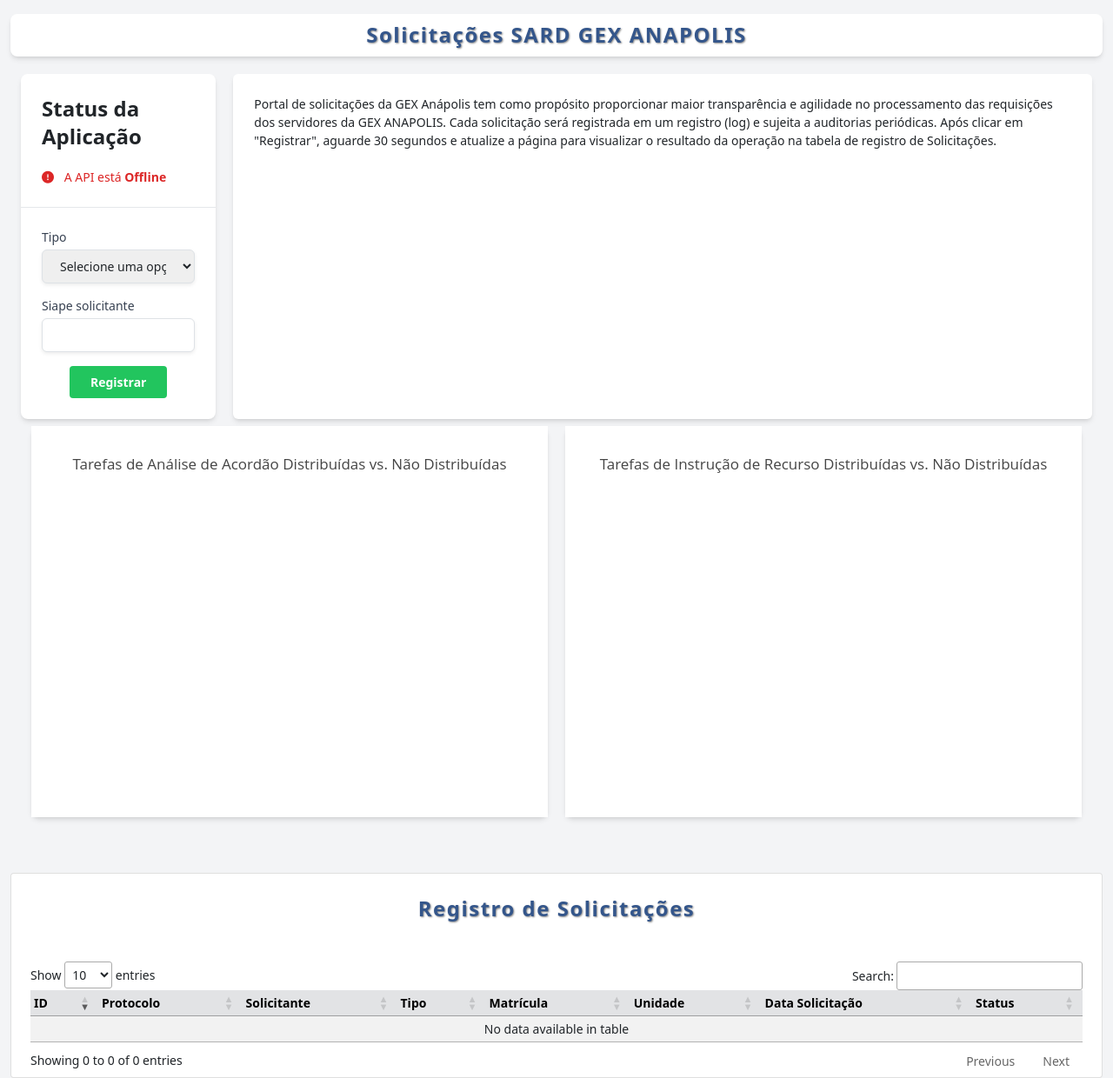
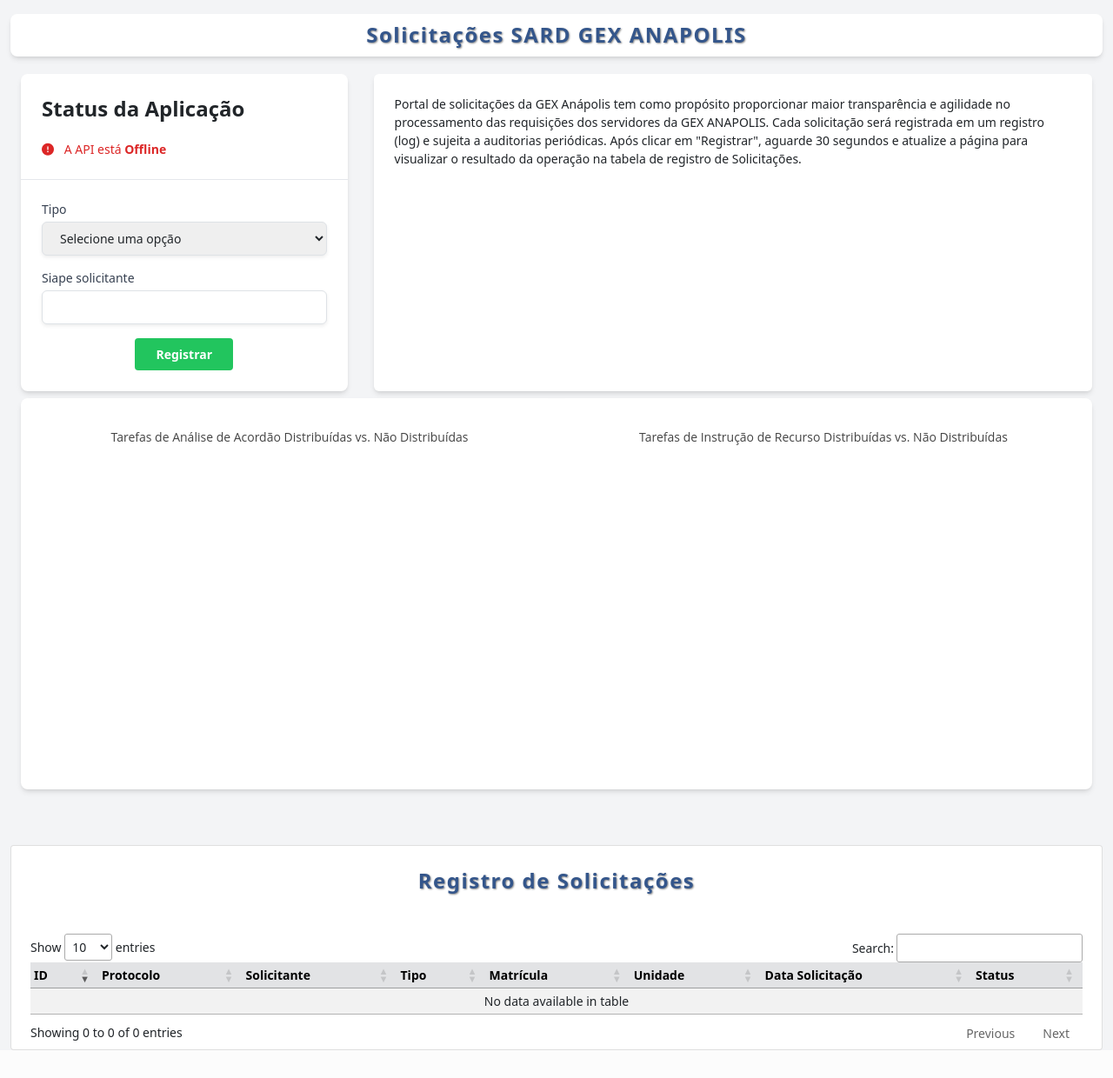
Before and after one commit to Raos48/portalsard, a Flask app: page /registrar in a window 1280 px wide. Shown: the whole page at 87% size. After the commit the page ends 1208 px from the top, so only its background shows below. Run offline with Flask 3, Linux system fonts and the light colour scheme; data that the repository does not hold is empty; some libraries are stand-ins or nearby versions.

Commit message:
Atualização de Layout e Script do Grafico

```diff
--- a/templates/registrar.html
+++ b/templates/registrar.html
@@ -6,6 +6,23 @@
 
 
 <style>
+
+
+/* Adicione uma classe para o contêiner do formulário */
+.form-container {
+    flex-basis: 100%;
+    box-sizing: border-box;
+    margin-right: 10px;
+}
+
+/* Ajuste para telas menores */
+@media (max-width: 768px) {
+    .form-container {
+        flex-basis: 100%; /* O formulário ocupará a largura total em telas menores */
+        margin-right: 0;
+        margin-bottom: 20px;
+    }
+}
 
 .grafico1 {
     flex: 1 1 50%; /* flex-grow: 1, flex-shrink: 1, flex-basis: 50% */
@@ -73,16 +90,13 @@ body {
     }
 }
 
-
-
 </style>
 
 <h3 class="mt-3 text-center custom-title bg-white shadow-md rounded-lg w-full">Solicitações SARD GEX ANAPOLIS</h3>
 
 <div class="container mx-auto mt-3">
     <div class="flex justify-center">
-
-        <div class="w-full md:w-1/2">
+        <div class="form-container">
             <div class="bg-white shadow-md rounded-lg">
                 <div class="p-4 border-b">
                     <h2 class="text-2xl font-bold">Status da Aplicação</h2>
@@ -151,10 +165,10 @@ body {
         </div>
     </div>
 
-<div class="container mt-2 rounded mb-2">
+<div class="container mt-2 bg-white rounded-lg mb-2 shadow-md">
     <div class="graficos-container">
-        <div class="grafico1 bg-white shadow-md rounded-lg" id="grafico-estoque"></div>
-        <div class="grafico1 bg-white shadow-md rounded-lg" id="grafico-estoque-instrucao"></div>
+        <div class="grafico1 bg-white rounded-lg" id="grafico-estoque"></div>
+        <div class="grafico1 bg-white rounded-lg" id="grafico-estoque-instrucao"></div>
     </div>
 </div>
 
@@ -262,7 +276,10 @@ body {
             .then(response => response.json())
             .then(data => {
                 var plotData = [{ values: data.values, labels: data.labels, type: 'pie', marker: { colors: colors } }];
-                var layout = { title: title };
+                var layout = {
+                    title: title,
+                    font: { size: 10 } // Defina o tamanho da fonte aqui
+                };
                 var config = { displayModeBar: false };
                 Plotly.newPlot(elementId, plotData, layout, config);
             });
```
